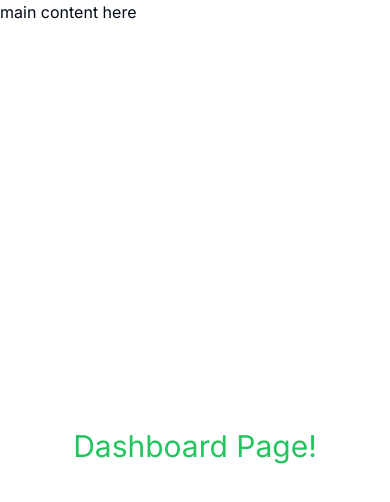
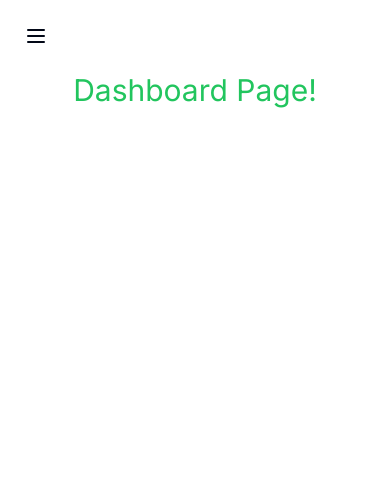
Before and after one commit to Steravy/uaiser, a Next.js app: page /dashboard in a window 390 px wide. Shown: the top 502 px of the page. Built offline with nearby package versions, Linux system fonts and the light colour scheme.

Commit message:
fix: module not found error related to lucide-react. description: downgraded the version of lucide-react from latest to 0.263.0 in order to fix the error while trying to using icons from that library

```diff
--- a/package.json
+++ b/package.json
@@ -19,7 +19,7 @@
     "clsx": "^2.0.0",
     "eslint": "8.46.0",
     "eslint-config-next": "13.4.13",
-    "lucide-react": "^0.265.0",
+    "lucide-react": "^0.263.0",
     "next": "13.4.13",
     "postcss": "8.4.27",
     "react": "18.2.0",
--- a/src/app/(dashboard)/layout.tsx
+++ b/src/app/(dashboard)/layout.tsx
@@ -1,3 +1,4 @@
+import Navbar from "@/components/navbar/Navbar";
 
 const DashboardLayout = ({ children }: { children: React.ReactNode }) => {
 
@@ -10,9 +11,10 @@
             </aside>
 
             <main className="md:pl-72" >
-                main content here
+                <Navbar />
+                {children}
             </main>
-            {children}
+
         </section>
     )
 }
--- /dev/null
+++ b/src/components/navbar/Navbar.tsx
@@ -0,0 +1,17 @@
+import { Button } from "@/components/ui/button";
+import { Menu } from 'lucide-react';
+
+
+const Navbar = () => {
+
+    return (
+
+        <header className="flex items-center p-4" >
+            <Button variant="ghost" size="icon" className="md:hidden" >
+                <Menu />
+            </Button>
+        </header>
+    )
+}
+
+export default Navbar;
```
Also changed, not shown: 2 other files (tests, documents, lock files or other folders).
